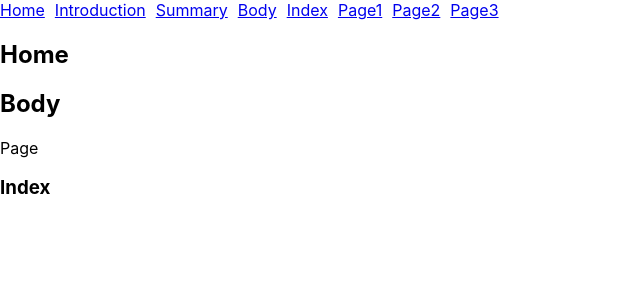
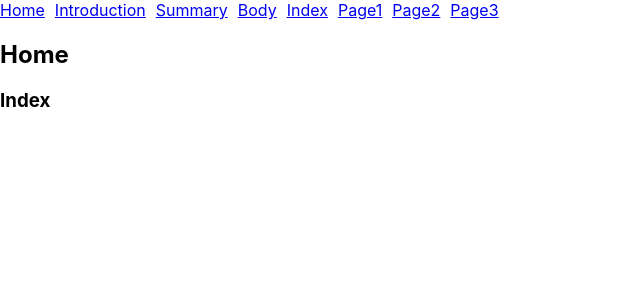
Before and after one commit to acparkgh/React-Discovery, a React (Create React App) app: page /Body/Index in a window 1280 px wide. Shown: the top 300 px of the page, without its empty margins (0-640 px from the left). Built offline with nearby package versions, Linux system fonts and the light colour scheme.

Commit message:
React Router with Switch component

```diff
--- a/src/container/ReactRouter.js
+++ b/src/container/ReactRouter.js
@@ -1,11 +1,32 @@
 import './ReactRouter.css';
 import React, { Component } from 'react';
-import { Route, NavLink } from 'react-router-dom';
+import { Route, NavLink, Switch } from 'react-router-dom';
 
 class ReactRouter extends Component {
 
   render() {
     return (
+      // <div>
+      //   <nav>
+      //     <NavLink to="/">Home</NavLink>
+      //     <NavLink to="/Introduction">Introduction</NavLink>
+      //     <NavLink to="/Summary">Summary</NavLink>
+      //     <NavLink to="/Body">Body</NavLink>
+      //     <NavLink to="/Body/Index">Index</NavLink>
+      //     <NavLink to="/Body/Page1">Page1</NavLink>
+      //     <NavLink to="/Body/Page2">Page2</NavLink>
+      //     <NavLink to="/Body/Page3">Page3</NavLink>
+      //   </nav>
+
+      //   <Route path="/" render={ () => <h2>Home</h2> } />
+      //   <Route path="/Introduction" render={ () => <h2>Introduction</h2> } />
+      //   <Route path="/Summary" render={ () => <h2>Summary</h2> } />
+      //   <Route path="/Body" render={ () => <h2>Body</h2> } />
+      //   <Route path="/Body/:PageNum" render={ () => <p>Page</p> } />
+      //   <Route path="/Body/Index" render={ () => <h3>Index</h3> } />
+
+      // </div>
+
 <div>
         <nav>
            <NavLink to="/">Home</NavLink>
@@ -17,15 +38,17 @@ class ReactRouter extends Component {
            <NavLink to="/Body/Page2">Page2</NavLink>
            <NavLink to="/Body/Page3">Page3</NavLink>
         </nav>
+<Route path="/" render={() => <h2>Home</h2>} />
+<Route path="/Introduction" render={() => <h2>Introduction</h2>} />
+<Route path="/Summary" render={() => <h2>Summary</h2>} />
 
-        <Route path="/" render={ () => <h2>Home</h2> } />
-        <Route path="/Introduction" render={ () => <h2>Introduction</h2> } />
-        <Route path="/Summary" render={ () => <h2>Summary</h2> } />
-        <Route path="/Body" render={ () => <h2>Body</h2> } />
-        <Route path="/Body/:PageNum" render={ () => <p>Page</p> } />
-        <Route path="/Body/Index" render={ () => <h3>Index</h3> } />
+<Route path="/Body" exact render={() => <h2>Body</h2>} />
+<Switch>
+<Route path="/Body/Index" render={() => <h3>Index</h3>} />
+<Route path="/Body/:PageNum" render={() => <p>Page</p>} />
+</Switch>
+      </div>
 
-      </div>
     )
   }
 
```
Lines whose indentation alone changed are shown as unchanged.
